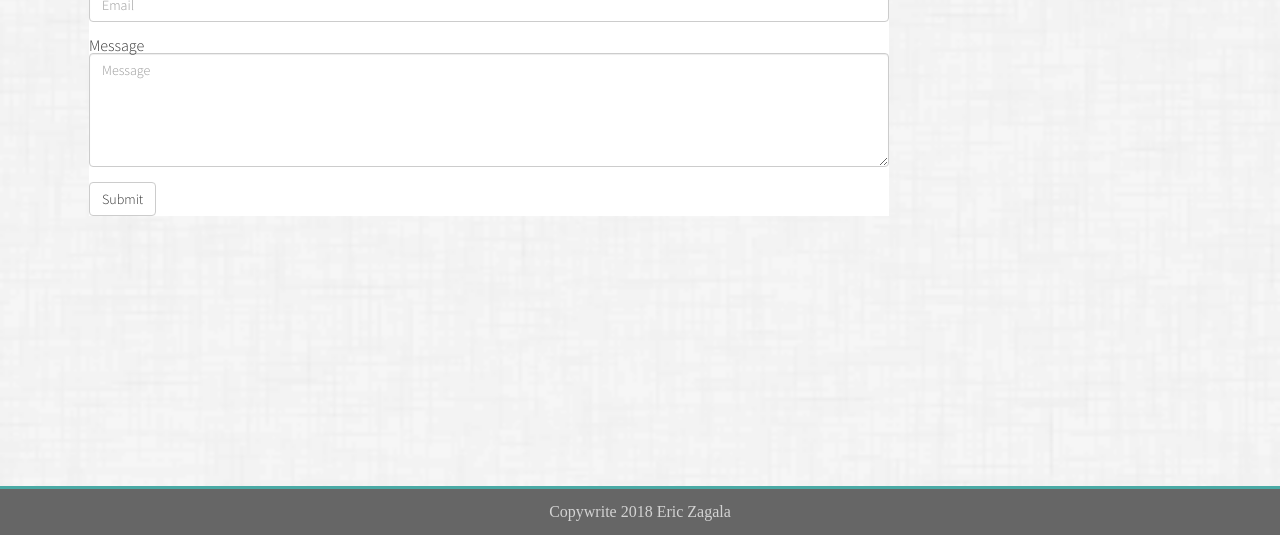
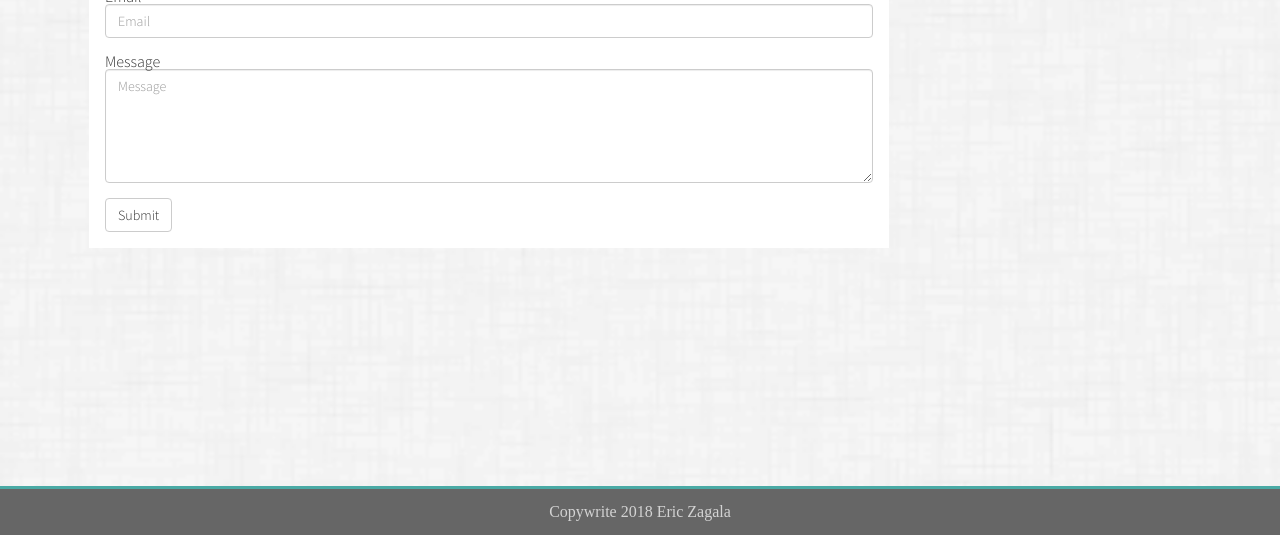
Before and after one commit to ezagala/responsivePortfolio, a plain HTML site: page contact.html in a window 1280 px wide. Shown: the part 265-800 px from the top of the page. Drawn offline with nearby package versions, Linux system fonts and the light colour scheme; a web font is replaced by a local one.

Commit message:
One minor fix on padding the form

```diff
--- a/assets/css/style.css
+++ b/assets/css/style.css
@@ -134,6 +134,7 @@ form {
 
 .contactWrapper {
     width: 100%;
+    padding: 1em;
 
 }
 
@@ -306,7 +307,6 @@ a {
         background: white;
 
     }
-
     #profilePic {
         float: left;
         padding-right: 1em;
```
Also changed, not shown: contact.html (+0 -31 lines).
